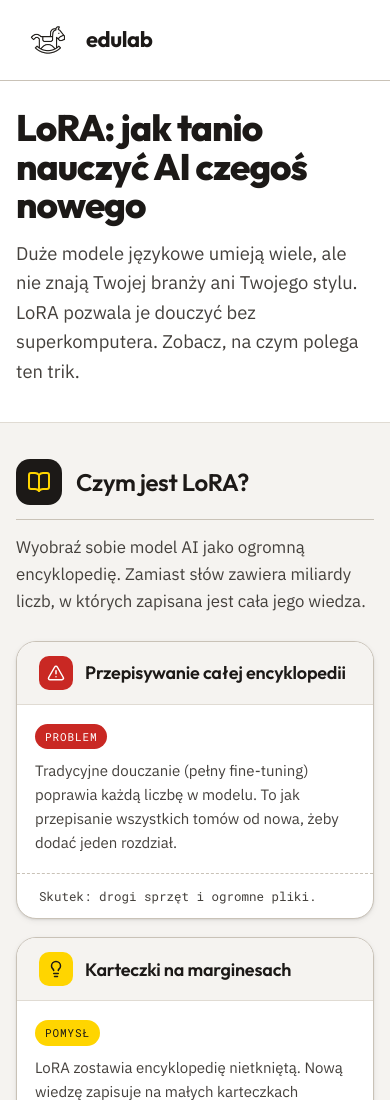
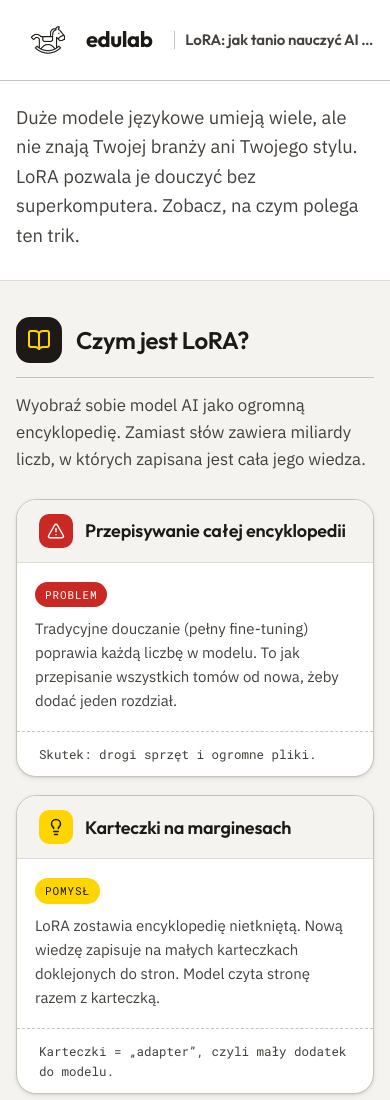
Before and after one commit to workszop/lora, a plain HTML site: page index.html in a window 390 px wide. Shown: the top 1100 px of the page. Drawn offline with nearby package versions, Linux system fonts and the light colour scheme.

Commit message:
Move app title into the edulab top bar
Co-Authored-By: Claude Opus 5.5 <noreply@anthropic.com>

```diff
--- a/index.html
+++ b/index.html
@@ -27,12 +27,15 @@
         /* ─── Brand bar (no clickable control → static) ─── */
         .edu-header { position: static; width: 100%; background: var(--paper); border-bottom: 1px solid var(--line-2); }
         .edu-header-inner { padding: 8px var(--gutter); display: flex; align-items: center; gap: 12px; }
-        .edu-logo { width: 64px; height: 64px; display: block; margin-right: -6px; }
-        .edu-wordmark { font-family: var(--font-display); font-weight: 700; font-size: 22px; letter-spacing: -.02em; color: var(--ink); }
+        .edu-logo { width: 64px; height: 64px; display: block; margin-right: -6px; flex-shrink: 0; }
+        .edu-wordmark { font-family: var(--font-display); font-weight: 700; font-size: 22px; letter-spacing: -.02em; color: var(--ink); flex-shrink: 0; }
+        .edu-app-title { margin: 0 0 0 14px; padding-left: 14px; border-left: 1px solid var(--line-2, #d9d3c7);
+            font-family: var(--font-display); font-weight: 600; font-size: 19px; letter-spacing: -.01em; line-height: 1.2;
+            color: var(--ink-2, #4a4540); white-space: nowrap; overflow: hidden; text-overflow: ellipsis; min-width: 0; flex: 0 1 auto; }
+        @media (max-width: 640px) { .edu-app-title { font-size: 15px; margin-left: 10px; padding-left: 10px; } }
 
         /* ─── Page head ─── */
-        .page-head { padding: 44px var(--gutter) 52px; text-align: left; }
-        .app-title { font-family: var(--font-display); font-weight: 800; font-size: clamp(2.3rem, 5vw, 3.3rem); letter-spacing: -.025em; line-height: 1.05; color: var(--ink); margin: 0 0 14px; }
+        .page-head { padding: 32px var(--gutter) 44px; text-align: left; }
         .edu-lead { font-size: 1.15rem; line-height: 1.6; color: var(--ink-2); margin: 0; }
 
         /* ─── Section bands ─── */
@@ -252,7 +255,7 @@
             .main-grid, .rank-grid, .grid-2, .swap-grid, .grid-3 { grid-template-columns: minmax(0, 1fr); }
         }
         @media (max-width: 768px) {
-            .page-head { padding: 28px var(--gutter) 36px; }
+            .page-head { padding: 22px var(--gutter) 30px; }
             .sec { padding: 36px 0 44px; }
             .sec-head { flex-wrap: wrap; }
             .sec-head h2 { flex: 1; min-width: 0; }
@@ -276,10 +279,10 @@
     <header class="edu-header"><div class="edu-header-inner">
         <img class="edu-logo" alt="edulab" src="edulab-mark-ink.png">
         <span class="edu-wordmark">edulab</span>
+        <h1 class="edu-app-title">LoRA: jak tanio nauczyć AI czegoś nowego</h1>
     </div></header>
 
     <header class="page-head">
-        <h1 class="app-title">LoRA: jak tanio nauczyć AI czegoś nowego</h1>
         <p class="edu-lead">Duże modele językowe umieją wiele, ale nie znają Twojej branży ani Twojego stylu. LoRA pozwala je douczyć bez superkomputera. Zobacz, na czym polega ten trik.</p>
     </header>
 
```
